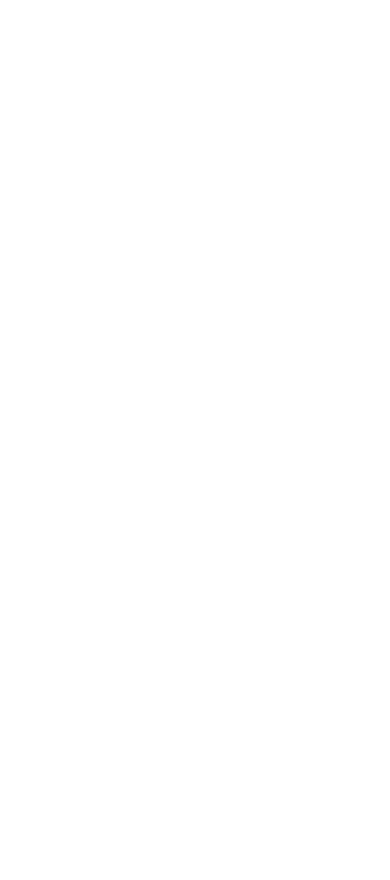
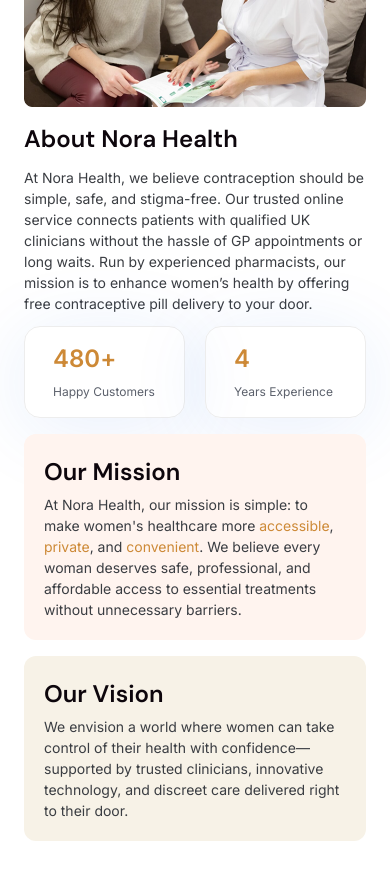
Before and after one commit to Tausif104/norahealth, a Next.js app: page / in a window 390 px wide. Shown: the part 1300-2180 px from the top of the page. Before the commit the page ends 1080 px from the top, so only its background shows below. Built offline with nearby package versions, Linux system fonts and the light colour scheme.

Commit message:
about responsive done

```diff
--- a/app/_components/about.jsx
+++ b/app/_components/about.jsx
@@ -4,8 +4,8 @@
 const AboutSection = () => {
   return (
     <section className='section-padding'>
-      <div className='container custom-container mx-auto'>
-        <div className='grid grid-cols-2 gap-8 items-center'>
+      <div className='container custom-container mx-auto sm:px-0 px-[24px]'>
+        <div className='grid md:grid-cols-2 grid-cols-1 md:gap-8 gap-4  items-center'>
           <div>
             <Image
               src='/images/about.png'
@@ -15,10 +15,10 @@
             />
           </div>
           <div>
-            <h2 className='text-heading text-5xl font-semibold'>
+            <h2 className='text-heading xl:text-5xl lg:text-4xl text-2xl  font-semibold'>
               About Nora Health
             </h2>
-            <p className='text-[24px] text-pg my-7'>
+            <p className='2xl:text-[24px] xl:text-[24px] lg:text-[20px] text-[14px] text-pg lg:my-7 my-3'>
               At Nora Health, we believe contraception should be simple, safe,
               and stigma-free. Our trusted online service connects patients with
               qualified UK clinicians without the hassle of GP appointments or
@@ -42,12 +42,12 @@
             </div>
           </div>
         </div>
-        <div className='grid grid-cols-2 gap-8 mt-8'>
+        <div className='grid md:grid-cols-2 grid-cols-1 md:gap-8 gap-4 md:mt-8 mt-4'>
           <div className='bg-[#FFF4EF] rounded-[12px] p-5'>
-            <h3 className='text-[32px] text-heading font-semibold mb-1'>
+            <h3 className='lg:text-[32px] text-[24px] text-heading font-semibold mb-1'>
               Our Mission
             </h3>
-            <p className='text-pg text-[18px]'>
+            <p className='text-pg lg:text-[18px] text-[14px]'>
               At Nora Health, our mission is simple: to make women's healthcare
               more <span className='text-theme'>accessible</span>,{' '}
               <span className='text-theme'>private</span>, and{' '}
@@ -57,10 +57,10 @@
             </p>
           </div>
           <div className='bg-[#F7F2E7] rounded-[12px] p-5'>
-            <h3 className='text-[32px] text-heading font-semibold mb-1'>
+            <h3 className='lg:text-[32px] text-[24px] text-heading font-semibold mb-1'>
               Our Vision
             </h3>
-            <p className='text-pg text-[18px]'>
+            <p className='text-pg lg:text-[18px] text-[14px]'>
               We envision a world where women can take control of their health
               with confidence—supported by trusted clinicians, innovative
               technology, and discreet care delivered right to their door.
--- a/app/globals.css
+++ b/app/globals.css
@@ -159,12 +159,21 @@
     @apply py-[130px];
   }
 
-  .section-bottom-padding {
-    @apply pb-[130px];
+  @media (max-width: 767px) {
+    .section-padding {
+      @apply py-[60px];
+    }
   }
 
-  .section-top-padding {
-    @apply pt-[130px];
+  @media (max-width: 767px) {
+    .section-bottom-padding {
+      @apply pb-[60px];
+    }
+  }
+  @media (max-width: 767px) {
+    .section-top-padding {
+      @apply pt-[60px];
+    }
   }
 }
 .accordion-trigger svg {
--- a/app/page.js
+++ b/app/page.js
@@ -12,8 +12,8 @@
   return (
     <>
       <Hero />
-      {/* <AboutSection />
-      <HowItWorks />
+      <AboutSection />
+      {/* <HowItWorks />
       <VideoSection />
       <WhyChooseNora />
       <ChoicesSection />
--- a/components/global/counter-up.jsx
+++ b/components/global/counter-up.jsx
@@ -7,19 +7,23 @@
     <div className='border border-[#EDEDED] inline-block rounded-[16px] px-7 py-4  shadow-[0_10px_80px_rgba(30,96,221,0.1)]'>
       <span className='flex items-center'>
         {prefix && (
-          <span className='text-theme text-4xl font-semibold'>{prefix}</span>
+          <span className='text-theme lg:text-4xl text-2xl font-semibold'>
+            {prefix}
+          </span>
         )}
         <CountingNumber
-          className='text-theme text-5xl font-semibold'
+          className='text-theme lg:text-5xl text-2xl font-semibold'
           number={num}
           inView={true}
           transition={{ stiffness: 100, damping: 30 }}
         />
         {suffix && (
-          <span className='text-theme text-4xl font-semibold'>{suffix}</span>
+          <span className='text-theme lg:text-4xl text-2xl font-semibold'>
+            {suffix}
+          </span>
         )}
       </span>
-      <p className='text-[#5C616C] text-[20px] mt-2'>{label}</p>
+      <p className='text-[#5C616C] lg:text-[20px] text-[12px] mt-2'>{label}</p>
     </div>
   )
 }
```
